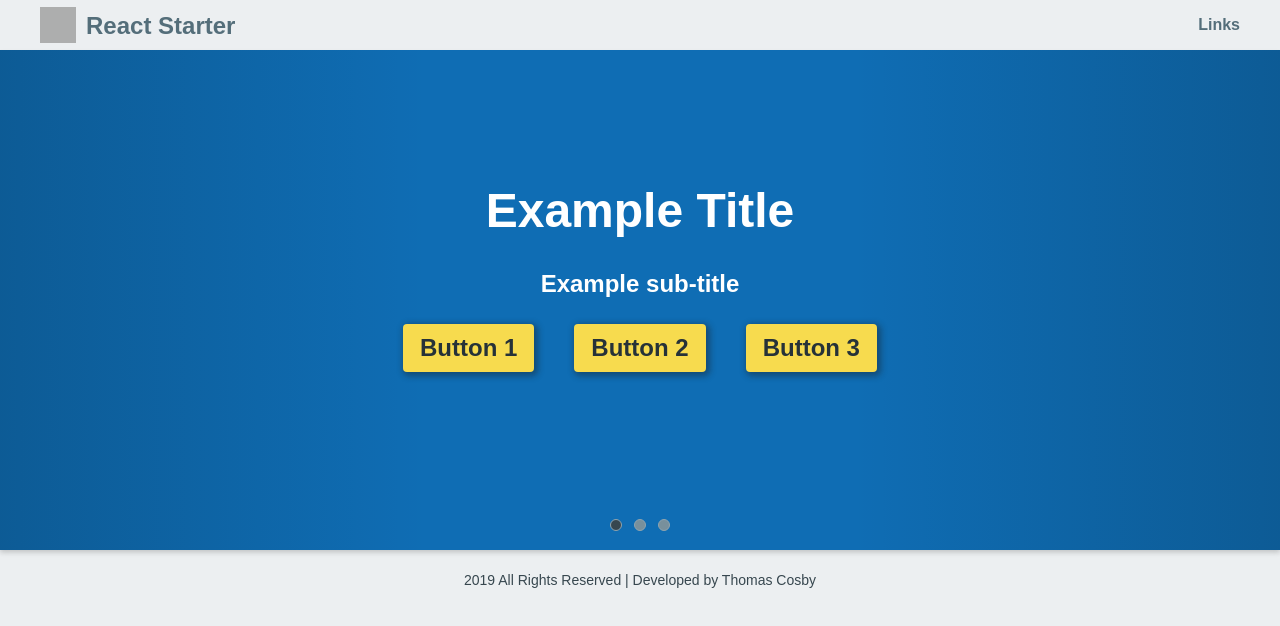
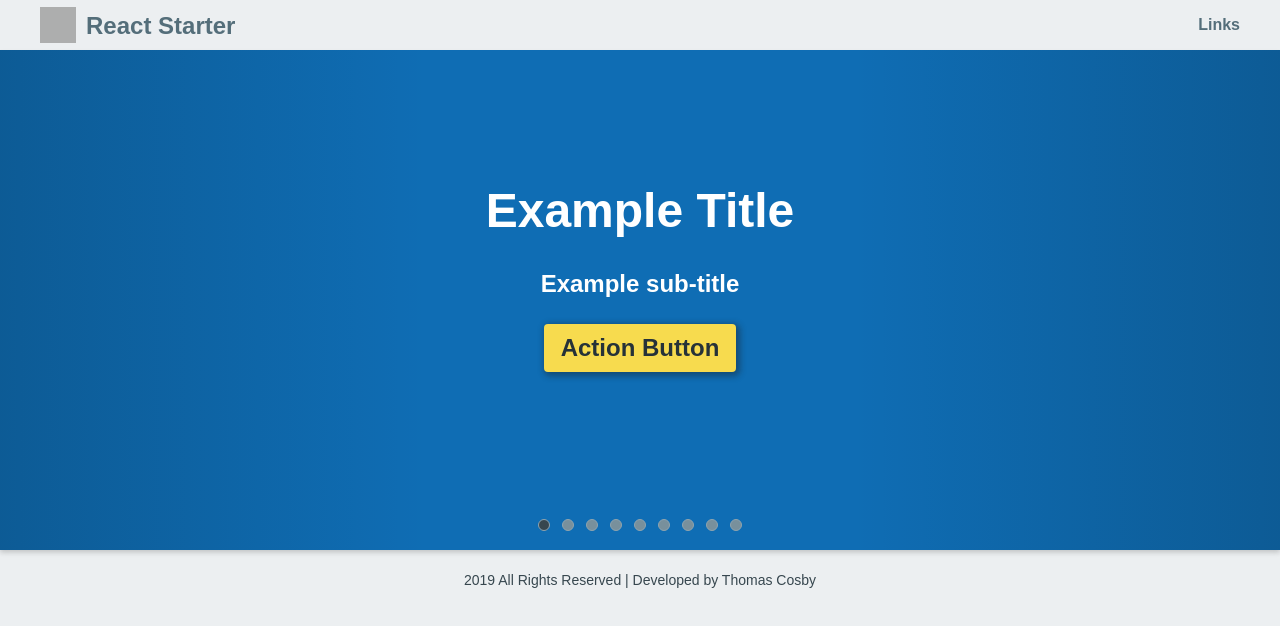
Before and after one commit to irbab00n/react-starter, a React (Create React App) app in the folder client/: page / in a window 1280 px wide. Shown: the top 626 px of the page. Built offline with nearby package versions, Linux system fonts and the light colour scheme; grey boxes are pictures that could not be loaded; the HTML template or start-up script is replaced by a standard one.

Commit message:
Refactor slides into externally managed module

```diff
--- a/client/src/components/Jumbotron/index.jsx
+++ b/client/src/components/Jumbotron/index.jsx
@@ -1,46 +1,7 @@
 import React from 'react';
 
-import { Link } from 'react-router-dom';
 import JumbotronSlide from './JumbotronSlide';
 import SlideSelectorList from './SlideSelectorList';
-
-const slides = [
-  {
-    feature: (show) => (
-      <div className={`jumbotron-slide-container ${show ? 'show' : ''} ac jc`}>
-        <a><button className="large-font">Button 1</button></a>
-        <a><button className="large-font">Button 2</button></a>
-        <a><button className="large-font">Button 3</button></a>
-      </div>
-    ),
-    backgroundColor: '#0F6DB4',
-    subtitle: 'Example sub-title',
-    title: 'Example Title',
-    textWhite: true
-  },
-  {
-    feature: (show) => (
-      <div className={`jumbotron-slide-container ${show ? 'show' : ''} ac jc`}>
-        <a><button className="large-font">Action Button</button></a>
-      </div>
-    ),
-    backgroundColor: '#82B74F',
-    subtitle: 'Place your advertisement here!',
-    title: 'Are you selling something?',
-    textWhite: false
-  },
-  {
-    feature: (show) => (
-      <div className={`jumbotron-slide-container ${show ? 'show' : ''} ac jc`}>
-        <a><button className="large-font">Action Button 2</button></a>
-      </div>
-    ),
-    backgroundColor: '#EE6534',
-    subtitle: 'Place your advertisement here!',
-    title: 'Are you selling something?',
-    textWhite: false
-  },
-];
 
 export default class Jumbotron extends React.Component {
   constructor(props) {
@@ -53,7 +14,7 @@ export default class Jumbotron extends React.Component {
     this.setCurrentIndex = this.setCurrentIndex.bind(this);
   }
 
-  formatSlides(currentIndex, fadeOut) {
+  formatSlides(slides, currentIndex, fadeOut) {
     return slides.map((slide, index) => {
       return (
         <JumbotronSlide
@@ -88,6 +49,7 @@ export default class Jumbotron extends React.Component {
   }
 
   render() {
+    const { slides } = this.props;
     const { currentIndex, fadeOut } = this.state;
     /*
       This method invocation is using a locally created 'slides' collection.
@@ -96,7 +58,7 @@ export default class Jumbotron extends React.Component {
         1. Pass the slides in as an argument to 'formatSlides'
         2. Extract the slides from the props
     */
-    let formattedSlides = this.formatSlides(currentIndex, fadeOut);
+    let formattedSlides = this.formatSlides(slides, currentIndex, fadeOut);
 
     return (
       <section className={`jumbotron-wrapper`} style={this.setBackgroundColor(slides[currentIndex])}>
--- a/client/src/views/Main.jsx
+++ b/client/src/views/Main.jsx
@@ -3,13 +3,15 @@ import React from 'react';
 import Footer from '../components/Footer/';
 import Jumbotron from '../components/Jumbotron/';
 
+import slides from '../lib/jumbotronSlides';
+
 const Home = (props) => (
   <main className="main-page-layout">
 
     {/* Jumbotron */}
-    <Jumbotron />
-
-
+    <Jumbotron
+      slides={slides}
+    />
 
     <Footer />
 
```
Also changed, not shown: client/src/lib/jumbotronSlides.js (added).
